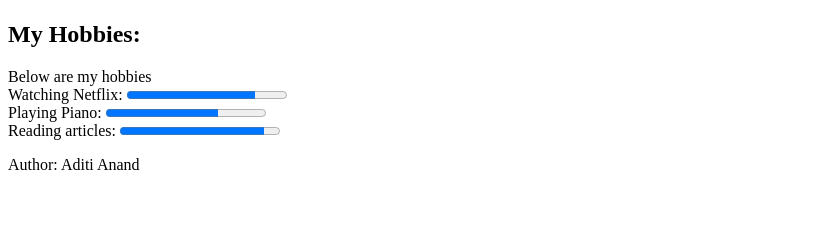
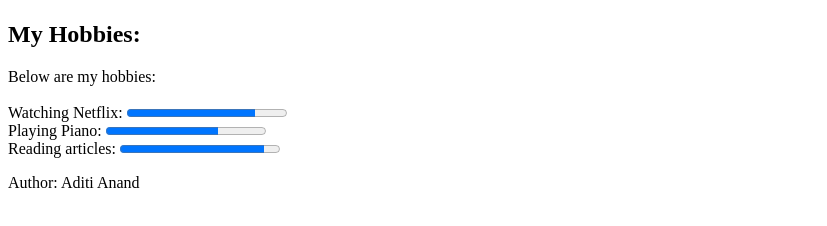
Before and after one commit to BhanuAnand/si-579, a plain HTML site: page hw1/index.html in a window 1280 px wide. Shown: the part 470-696 px from the top of the page, without its empty margins (0-827 px from the left). Drawn offline with Linux system fonts and the light colour scheme.

Commit message:
cosmetic changes

```diff
--- a/hw1/index.html
+++ b/hw1/index.html
@@ -31,7 +31,7 @@
     <article>
       <h2> My Hobbies: </h2>
        <p>
-        Below are my hobbies<br>
+        Below are my hobbies:<br><br>
         Watching Netflix: <progress max="100" value="80"></progress><br>
         Playing Piano: <progress max="100" value="70"></progress><br>
         Reading articles: <progress max="100" value="90"></progress><br>
```
